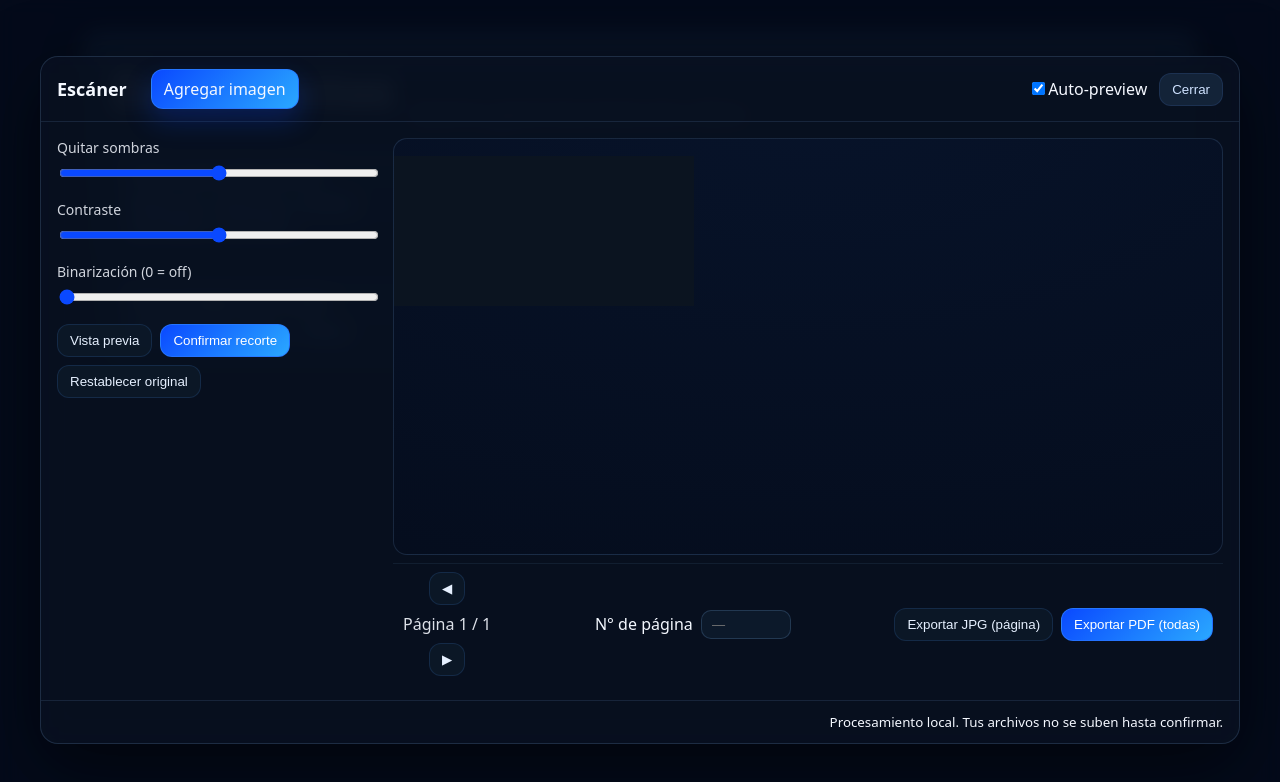
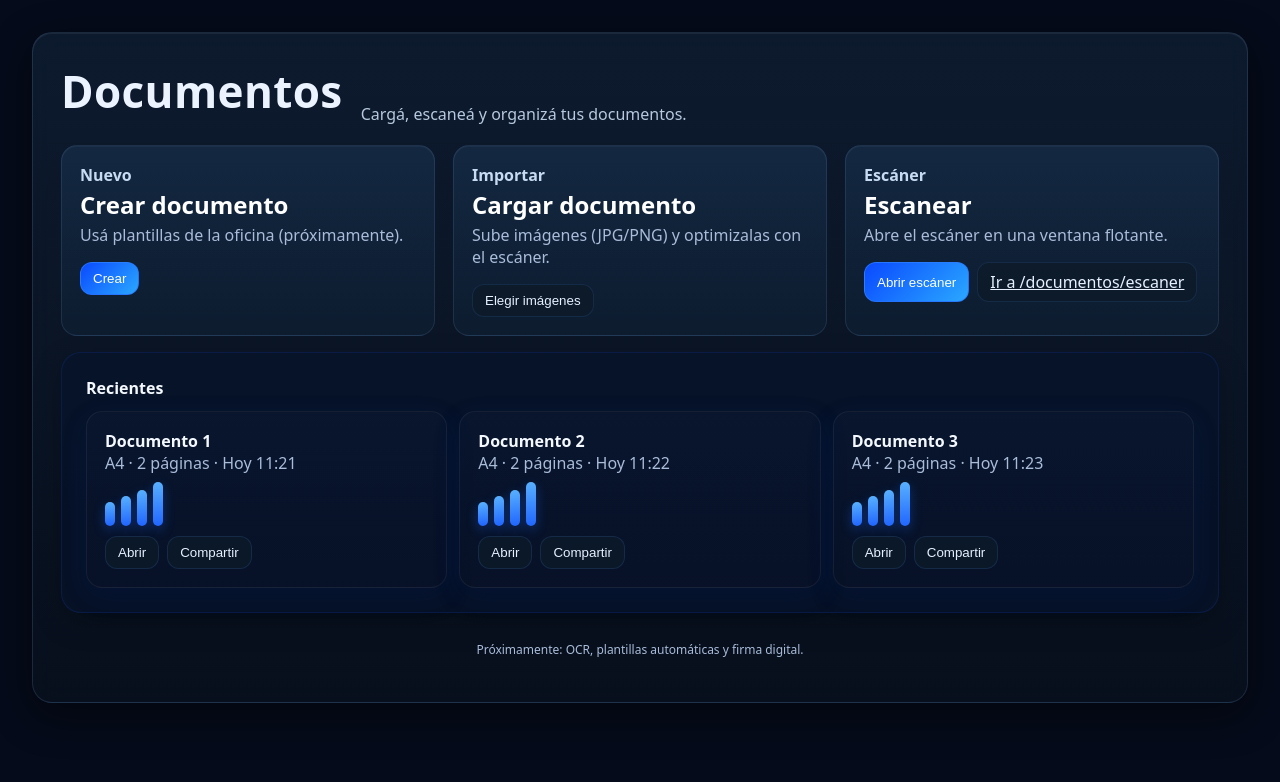
Before and after one commit to Buffnico/inmovia, a React (Vite) app in the folder apps/web/: page /#/documentos/escaner in a window 1280 px wide. Shown: the top 782 px of the page. Built offline with nearby package versions, Linux system fonts and the light colour scheme.

Commit message:
documentos: hub estético + integración del escáner como modal (cargar/scan)

```diff
--- a/apps/web/src/pages/Documentos.tsx
+++ b/apps/web/src/pages/Documentos.tsx
@@ -1,71 +1,130 @@
-// apps/web/src/pages/Documentos.tsx  (REEMPLAZAR COMPLETO)
-import React, { useEffect, useState } from "react";
-import { useLocation } from "react-router-dom";
+import React, { useRef, useState } from "react";
+import { Link, useNavigate } from "react-router-dom";
 import ScannerModal from "../scanner/components/ScannerModal";
 
 export default function Documentos() {
-  const { pathname } = useLocation(); // con HashRouter será "/documentos" o "/documentos/escaner"
-  const [scanOpen, setScanOpen] = useState(false);
+  const navigate = useNavigate();
 
-  useEffect(() => {
-    // si estamos en /documentos/escaner, abrir modal
-    if (pathname.endsWith("/documentos/escaner")) {
-      setScanOpen(true);
-    }
-  }, [pathname]);
+  // Estado del escáner
+  const [isScanOpen, setIsScanOpen] = useState(false);
+  const [initialFiles, setInitialFiles] = useState<File[]>([]);
+
+  // File input para “Cargar documento”
+  const fileRef = useRef<HTMLInputElement | null>(null);
+
+  function openScanEmpty() {
+    setInitialFiles([]);
+    setIsScanOpen(true);
+  }
+
+  function onPickFiles() {
+    fileRef.current?.click();
+  }
+
+  function onFilesChange(e: React.ChangeEvent<HTMLInputElement>) {
+    const fs = e.target.files;
+    if (!fs || fs.length === 0) return;
+    // Pasamos estas imágenes al escáner
+    setInitialFiles(Array.from(fs));
+    setIsScanOpen(true);
+    // limpiar el input para poder volver a elegir lo mismo si quiero
+    e.currentTarget.value = "";
+  }
 
   return (
-    <div className="container app-main">
+    <div className="app-main">
       <div className="glass-panel">
         <div className="dash-header">
           <h1 className="brand-title">Documentos</h1>
-          <p className="brand-sub">Gestioná y generá documentos de tu oficina.</p>
+          <p className="brand-sub">Cargá, escaneá y organizá tus documentos.</p>
         </div>
 
-        <section className="cards-row">
-          <a className="stat-card" href="#/documentos/nuevo">
-            <div className="stat-head">Crear nuevo documento</div>
-            <div className="stat-sub">Reservas, refuerzos, recibos, portadas, contratos…</div>
-          </a>
+        {/* Acciones principales */}
+        <div className="cards-row" style={{ marginBottom: 16 }}>
+          {/* Crear documento (placeholder) */}
+          <div className="stat-card">
+            <div className="stat-head">Nuevo</div>
+            <div className="stat-value" style={{ fontSize: 24 }}>Crear documento</div>
+            <p className="muted" style={{ marginTop: 6 }}>
+              Usá plantillas de la oficina (próximamente).
+            </p>
+            <div style={{ display: "flex", gap: 8, marginTop: 10 }}>
+              <button className="btn btn-primary" onClick={() => alert("Próximamente: generador con plantillas")}>
+                Crear
+              </button>
+            </div>
+          </div>
 
-          <a className="stat-card" href="#/documentos/cargar">
-            <div className="stat-head">Cargar documento</div>
-            <div className="stat-sub">Subí PDF/JPG/PNG desde tu PC.</div>
-          </a>
+          {/* Cargar documento: abre file picker y manda al escáner */}
+          <div className="stat-card">
+            <div className="stat-head">Importar</div>
+            <div className="stat-value" style={{ fontSize: 24 }}>Cargar documento</div>
+            <p className="muted" style={{ marginTop: 6 }}>
+              Sube imágenes (JPG/PNG) y optimizalas con el escáner.
+            </p>
+            <div style={{ display: "flex", gap: 8, marginTop: 10 }}>
+              <button className="btn" onClick={onPickFiles}>Elegir imágenes</button>
+              <input
+                ref={fileRef}
+                type="file"
+                accept="image/*"
+                multiple
+                onChange={onFilesChange}
+                style={{ display: "none" }}
+              />
+            </div>
+          </div>
 
-          <button
-            type="button"
-            className="stat-card"
-            style={{ textAlign: "left" }}
-            onClick={() => setScanOpen(true)}
+          {/* Escanear: abre modal vacío (luego agregás imágenes desde el propio modal) */}
+          <div className="stat-card">
+            <div className="stat-head">Escáner</div>
+            <div className="stat-value" style={{ fontSize: 24 }}>Escanear</div>
+            <p className="muted" style={{ marginTop: 6 }}>
+              Abre el escáner en una ventana flotante.
+            </p>
+            <div style={{ display: "flex", gap: 8, marginTop: 10 }}>
+              <button className="btn btn-primary" onClick={openScanEmpty}>Abrir escáner</button>
+              <Link className="btn" to="/documentos/escaner">Ir a /documentos/escaner</Link>
+            </div>
+          </div>
+        </div>
+
+        {/* Listado de recientes (placeholder estético) */}
+        <div className="panel">
+          <strong>Recientes</strong>
+          <div
+            style={{
+              display: "grid",
+              gap: 12,
+              gridTemplateColumns: "repeat(auto-fit, minmax(220px,1fr))",
+              marginTop: 12,
+            }}
           >
-            <div className="stat-head">Escanear</div>
-            <div className="stat-sub">Recorte, mejoras, multipágina y PDF/JPG.</div>
-          </button>
+            {[1,2,3].map((i) => (
+              <div key={i} className="card">
+                <div style={{ fontWeight: 700 }}>Documento {i}</div>
+                <div className="muted">A4 · 2 páginas · Hoy 11:2{i}</div>
+                <div className="mini-bars"><span></span><span></span><span></span><span></span></div>
+                <div style={{ display: "flex", gap: 8, marginTop: 10 }}>
+                  <button className="btn">Abrir</button>
+                  <button className="btn">Compartir</button>
+                </div>
+              </div>
+            ))}
+          </div>
+        </div>
 
-          <a className="stat-card" href="#/documentos/portada">
-            <div className="stat-head">Crear imagen para redes</div>
-            <div className="stat-sub">Plantillas con datos + fotos.</div>
-          </a>
-        </section>
+        <div className="footer-muted" style={{ marginTop: 12 }}>
+          Próximamente: OCR, plantillas automáticas y firma digital.
+        </div>
       </div>
 
-      {/* ===== Modal flotante “vidrioso” sobre Documentos ===== */}
-      {scanOpen && (
-        <>
-          <div className="scanner-overlay" onClick={() => setScanOpen(false)} />
-          <div className="scanner-float">
-            <div className="scanner-card" onClick={(e) => e.stopPropagation()}>
-              {/* tu UI de escáner, envuelta con clases de tema azul */}
-              <div className="scanner-page">
-                <div className="scanner-stage">
-                  <ScannerModal isOpen={true} onClose={() => setScanOpen(false)} />
-                </div>
-              </div>
-            </div>
-          </div>
-        </>
-      )}
+      {/* ===== Modal del Escáner ===== */}
+      <ScannerModal
+        isOpen={isScanOpen}
+        onClose={() => setIsScanOpen(false)}
+        initialFiles={initialFiles}
+      />
     </div>
   );
 }
```
Also changed, not shown: apps/web/src/pages/DocumentosScanner.tsx (+21 -17 lines).
